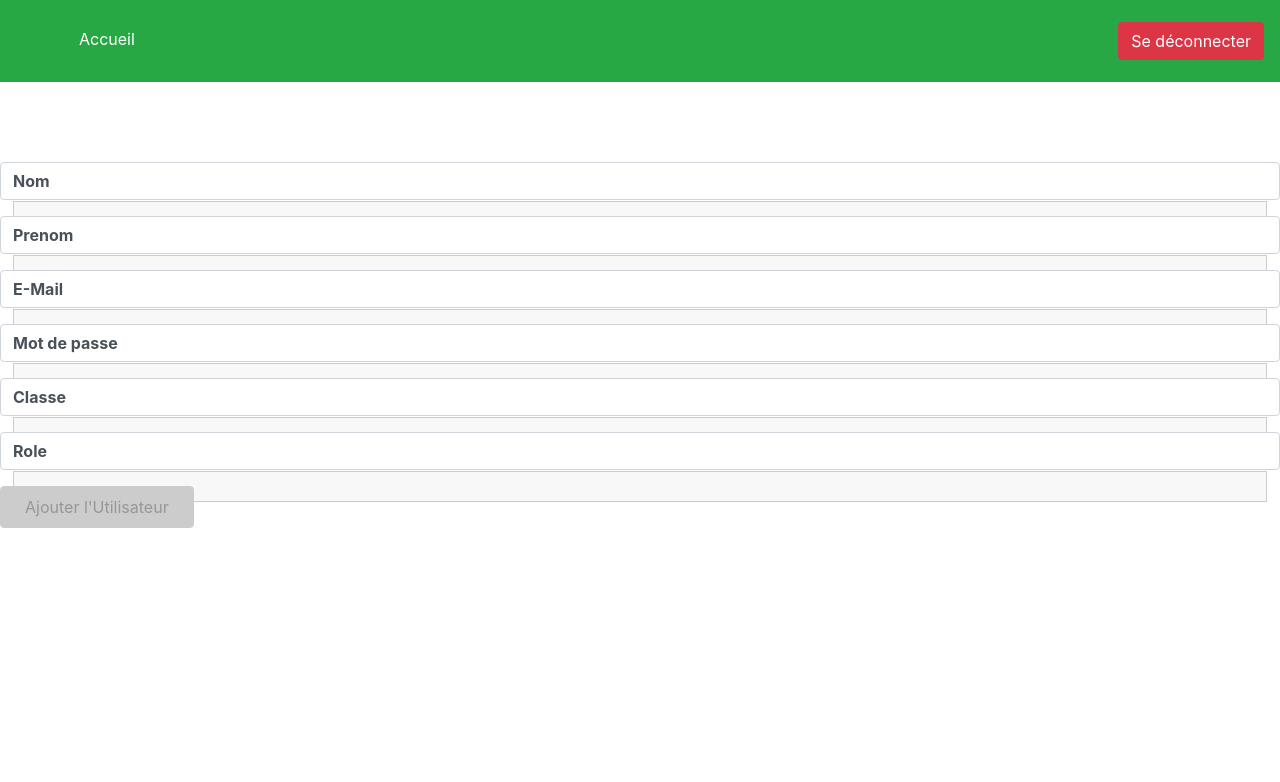
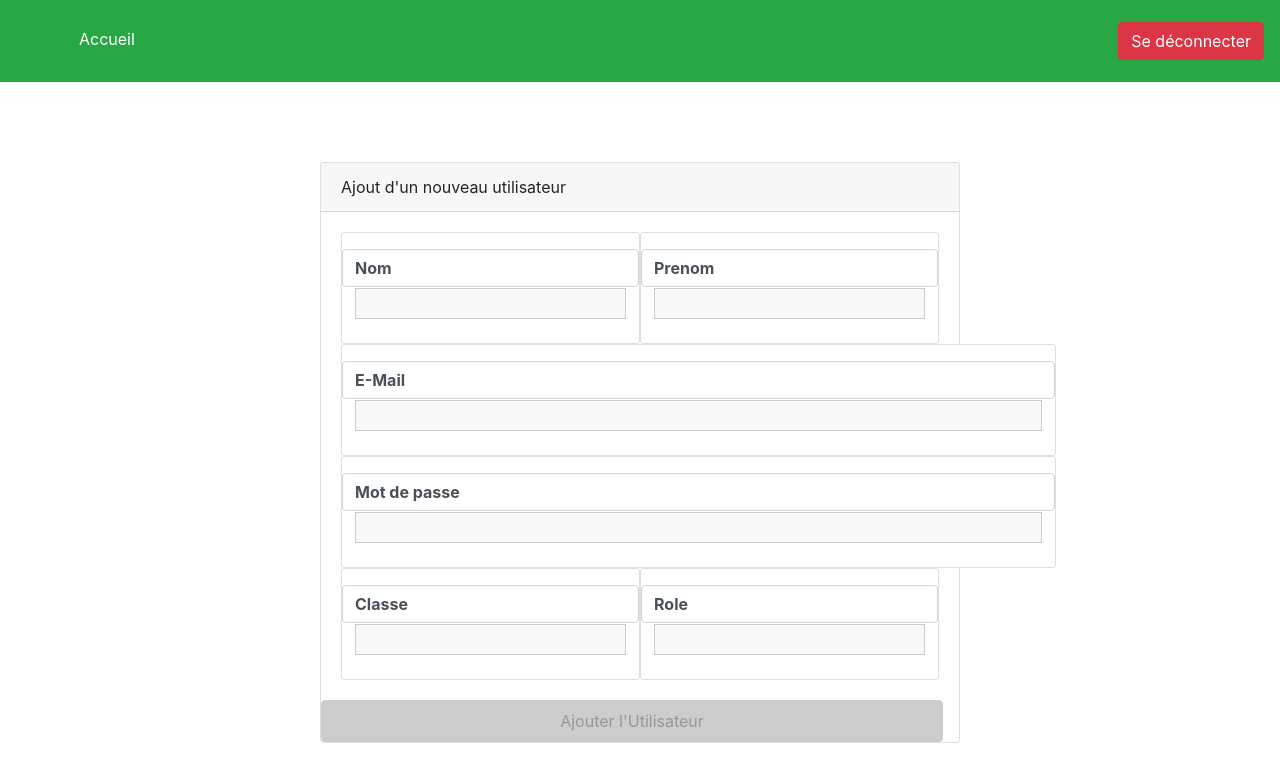
Before and after one commit to Errimy/AppGestEtude, a React (Create React App) app: page /AddUser in a window 1280 px wide. Shown: the top 782 px of the page. Built offline with nearby package versions, Linux system fonts and the light colour scheme.

Commit message:
updated Style

```diff
--- a/src/shared/components/Input.js
+++ b/src/shared/components/Input.js
@@ -76,7 +76,7 @@ const Input = props => {
         'form-control--invalid'}`}
     >
       <label htmlFor={props.id}>{props.label}</label>
-      {element}
+        {element}
       {!inputState.isValid && inputState.isTouched && <p>{props.errorText}</p>}
     </div>
   );
--- /dev/null
+++ b/src/user/pages/AddUser.css
@@ -0,0 +1,19 @@
+.main-card {
+    width: 50%;
+    margin: auto;
+}
+.card-input{
+    height : 7em;
+    width: 44.7em;
+    margin : auto;
+}
+.nom-prenom-group{
+    display : flex;
+    flex-direction: row;
+    justify-content: space-between;
+}
+.classe-role-group {
+    display : flex;
+    flex-direction: row;
+    justify-content: space-between;
+}
--- a/src/user/pages/AddUser.js
+++ b/src/user/pages/AddUser.js
@@ -9,7 +9,8 @@ import {
     VALIDATOR_REQUIRE,
     VALIDATOR_MINLENGTH
   } from '../../shared/util/validators';
-
+import { Card } from 'react-bootstrap';
+import './AddUser.css';
 const AddUser = () => {
   const { isLoading, sendRequest } = useHttpClient();
   const [formState, inputHandler] = useForm(
@@ -66,9 +67,17 @@ const AddUser = () => {
 
   return (
     <React.Fragment>
-
+      <div className="parent">
+      <Card className="main-card">
+        <Card.Header>
+          Ajout d'un nouveau utilisateur
+        </Card.Header>
+        <Card.Body>
           <form className="place-form" onSubmit={placeSubmitHandler}>
           {isLoading}
+
+          <div className="nom-prenom-group">
+            <Card className="card-input" style={{width:'20em'}}>
               <Input
                 id="nom"
                 element="input"
@@ -78,6 +87,8 @@ const AddUser = () => {
                 errorText="Entrer le nom"
                 onInput={inputHandler}
               />
+            </Card>
+            <Card className="card-input" style={{width:'20em'}}>
               <Input
                 id="prenom"
                 element="input"
@@ -87,6 +98,9 @@ const AddUser = () => {
                 errorText="Entrer le nom"
                 onInput={inputHandler}
               />
+            </Card>
+          </div>
+          <Card className="card-input">
             <Input
                 element="input"
                 id="email"
@@ -96,6 +110,9 @@ const AddUser = () => {
                 errorText="Adresse email"
                 onInput={inputHandler}
               />
+          </Card>
+
+          <Card className="card-input">
             <Input
                 element="input"
                 id="mdp"
@@ -105,6 +122,11 @@ const AddUser = () => {
                 errorText="Entrer votre mot de passe"
                 onInput={inputHandler}
               />
+          </Card>
+
+
+          <div className="classe-role-group">
+            <Card className="card-input" style={{width:'20em'}}>
               <Input
                 id="classe_user"
                 element="input"
@@ -114,6 +136,9 @@ const AddUser = () => {
                 errorText="Entrer la classe"
                 onInput={inputHandler}
               />
+            </Card>
+
+            <Card className="card-input" style={{width:'20em'}}>
               <Input
                 id="role"
                 element="input"
@@ -123,10 +148,17 @@ const AddUser = () => {
                 errorText="Entrer le role de cette utilisateur."
                 onInput={inputHandler}
               />
+            </Card>
+          </div>
+
+        </form>
+        </Card.Body>
         <Button type="submit" disabled={!formState.isValid}>
             Ajouter l'Utilisateur
           </Button>
-      </form>
+      </Card>
+
+    </div>
     </React.Fragment>
   );
 };
```
Lines whose indentation alone changed are shown as unchanged.
